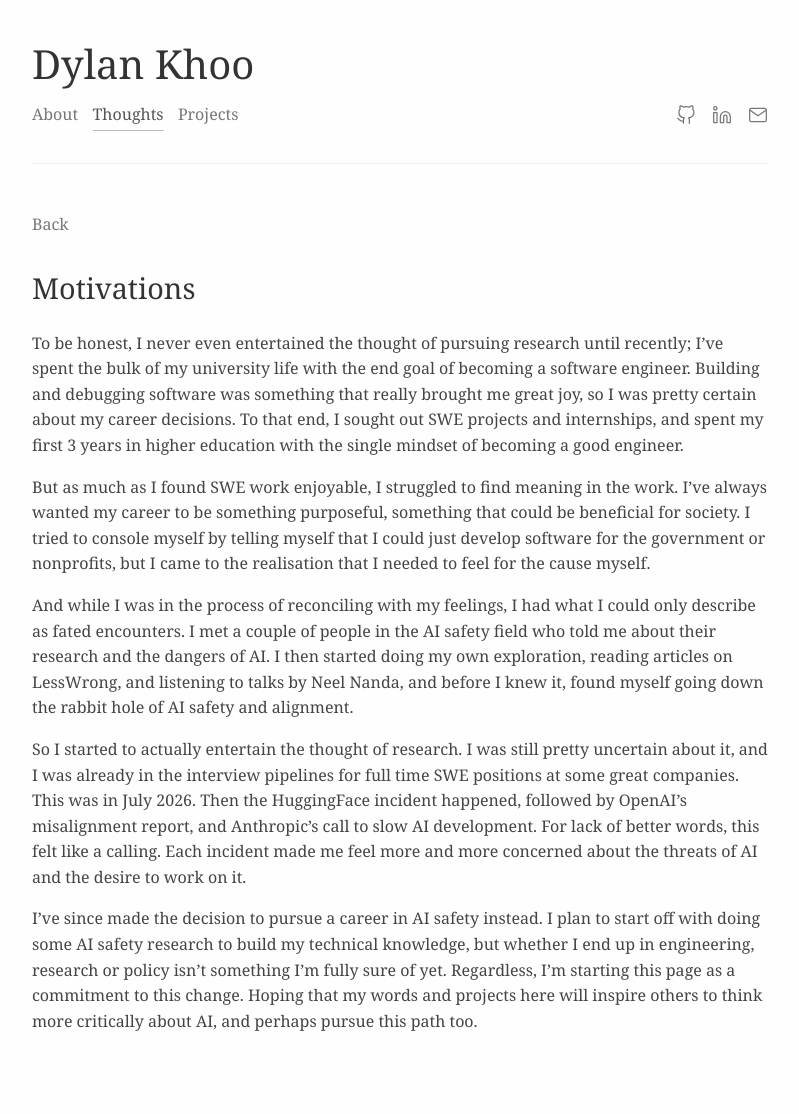
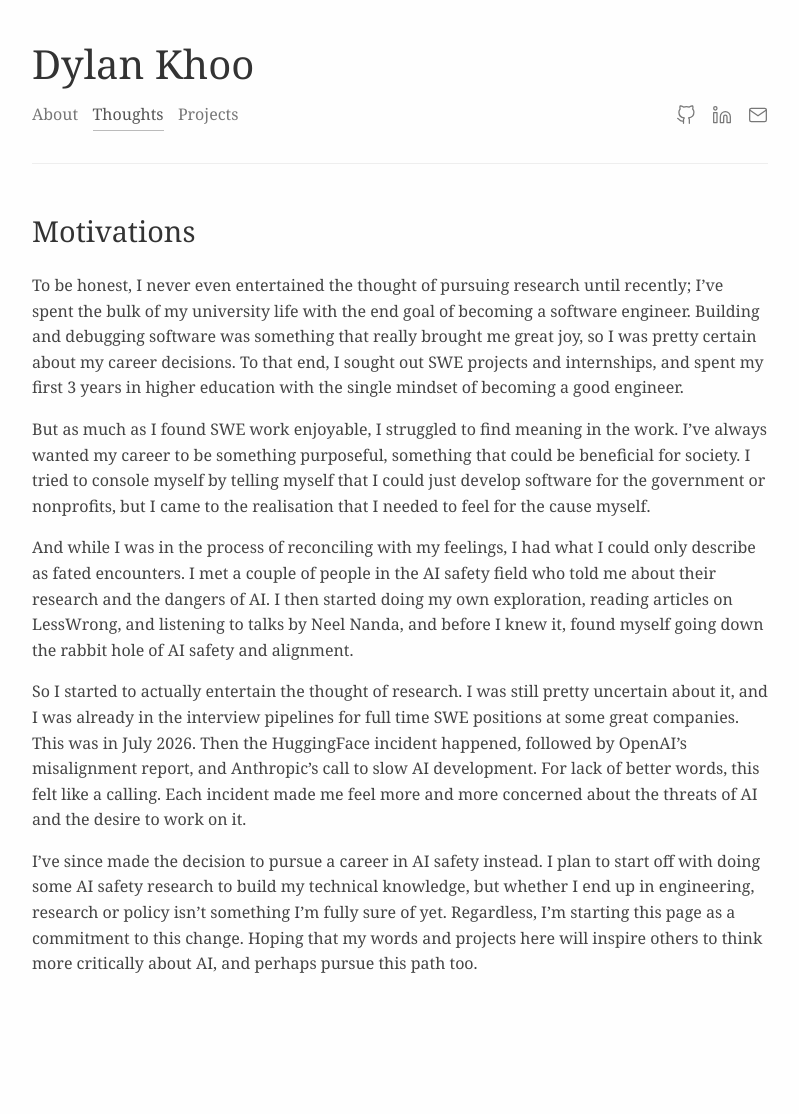
Before and after one commit to dylankhoo/dylankhoo.github.io, a Jekyll site: the page built from _thoughts/Motivations.md, in a window 1280 px wide. Shown: the whole page, without its empty margins (240-1039 px from the left). Built offline with Jekyll 4.4.1, drawn with Linux system fonts in a browser that asks for light colours; after the commit the page ends 1057 px from its top, so only the background shows below that.

Commit message:
Remove back button

```diff
--- a/_layouts/post.html
+++ b/_layouts/post.html
@@ -1,10 +1,6 @@
 ---
 layout: default
 ---
-<div class="back-link">
-    <a href="{{ '/thoughts/' | relative_url }}">Back</a>
-</div>
-
 <article class="post">
     <h2 class="post-title">{{ page.title }}</h2>
 {{ content }}
```
